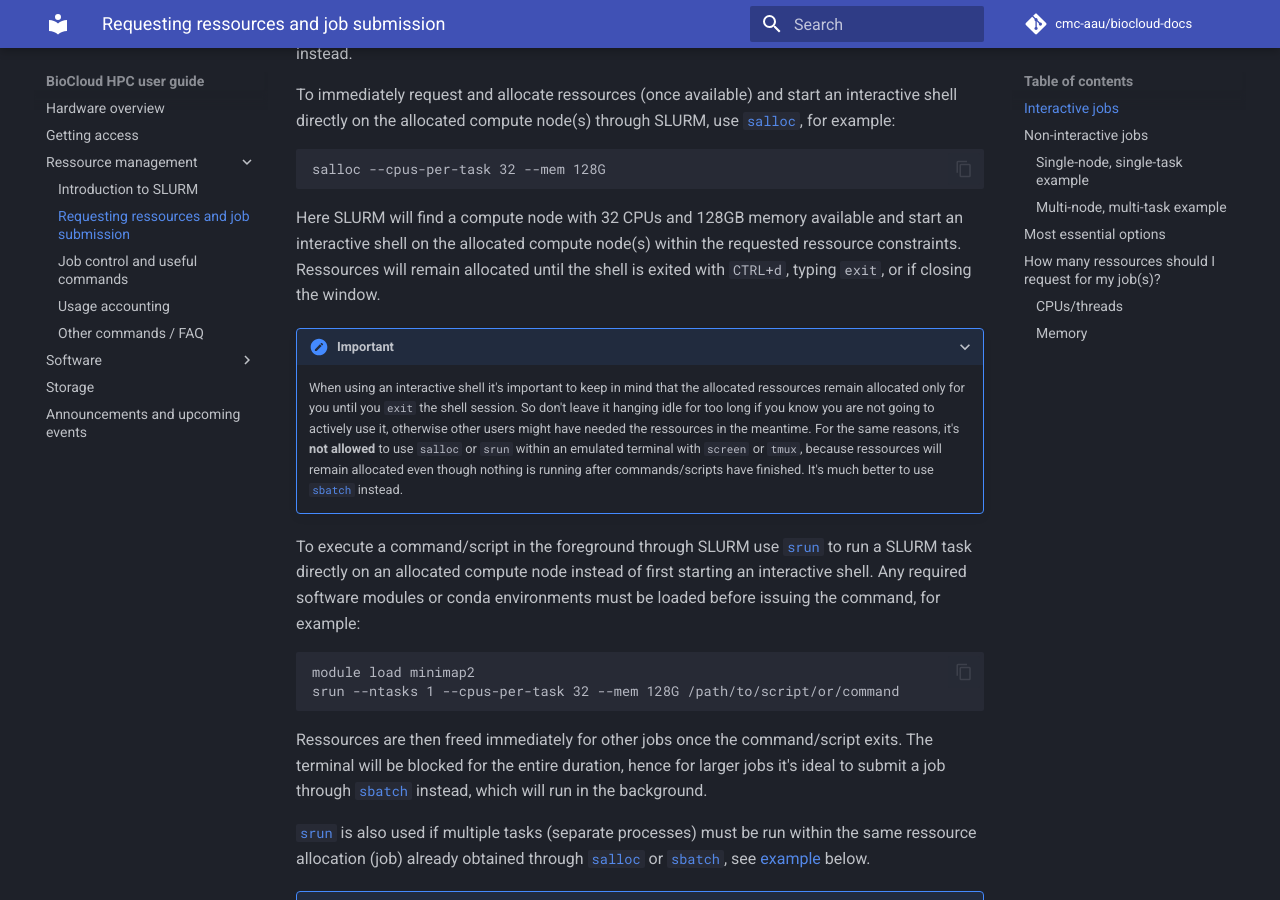
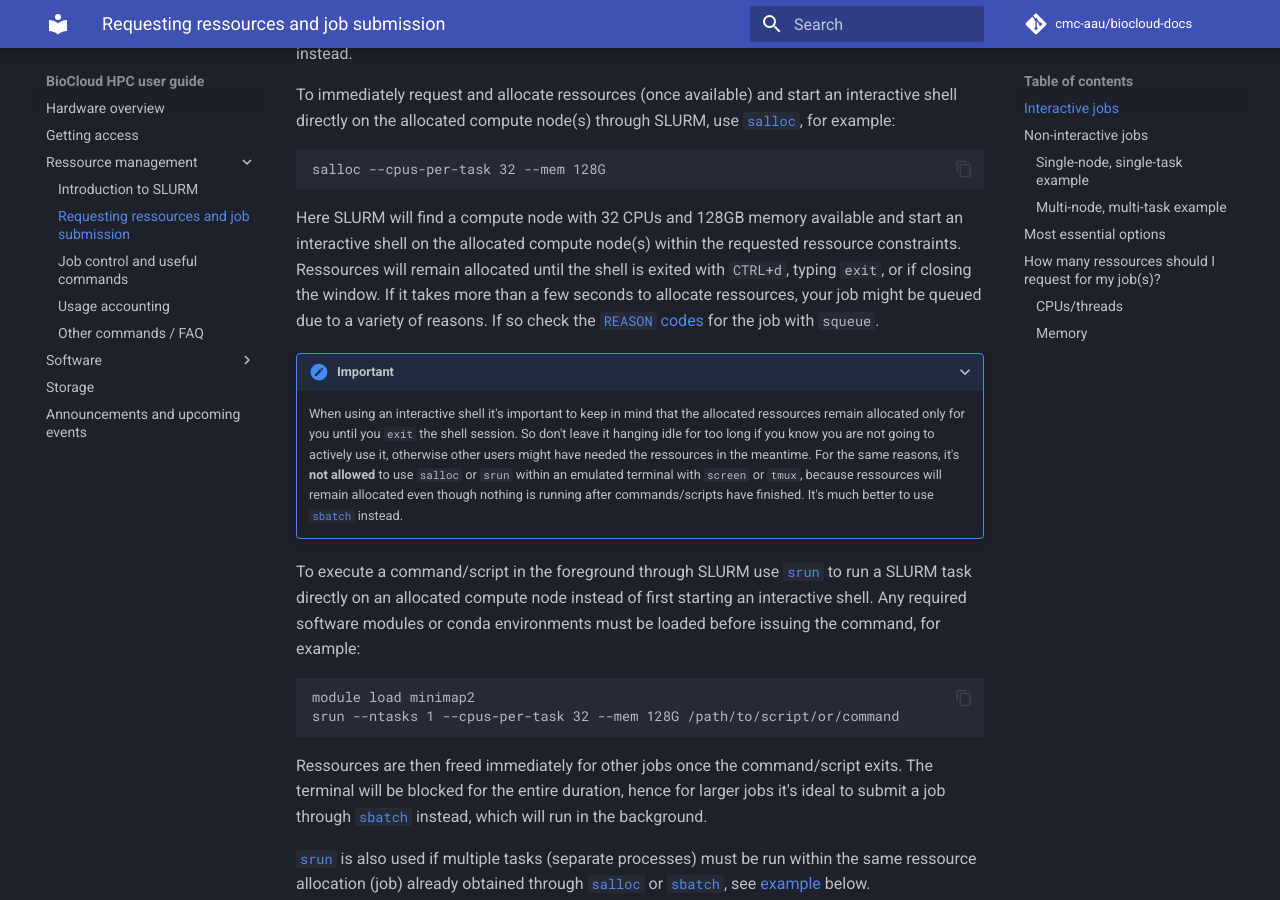
Before and after one commit to cmc-aau/hpc-docs, an MkDocs documentation site: the page built from docs/slurm/request.md, in a window 1280 px wide and 900 px high, scrolled down 486 px. Built offline with MkDocs 1.6.1 and Material for MkDocs 9.7.7, drawn with Linux system fonts in a browser that asks for light colours; comment, search, counter and statistics services are not loaded.

Commit message:
salloc link reason codes

````diff
--- a/docs/slurm/request.md
+++ b/docs/slurm/request.md
@@ -8,7 +8,7 @@ To immediately request and allocate ressources (once available) and start an int
 ```
 salloc --cpus-per-task 32 --mem 128G
 ```
-Here SLURM will find a compute node with 32 CPUs and 128GB memory available and start an interactive shell on the allocated compute node(s) within the requested ressource constraints. Ressources will remain allocated until the shell is exited with `CTRL+d`, typing `exit`, or if closing the window.
+Here SLURM will find a compute node with 32 CPUs and 128GB memory available and start an interactive shell on the allocated compute node(s) within the requested ressource constraints. Ressources will remain allocated until the shell is exited with `CTRL+d`, typing `exit`, or if closing the window. If it takes more than a few seconds to allocate ressources, your job might be queued due to a variety of reasons. If so check the [`REASON` codes](jobcontrol.md#get-job-status-info) for the job with `squeue`.
 
 ???+ Important
       When using an interactive shell it's important to keep in mind that the allocated ressources remain allocated only for you until you `exit` the shell session. So don't leave it hanging idle for too long if you know you are not going to actively use it, otherwise other users might have needed the ressources in the meantime. For the same reasons, it's **not allowed** to use `salloc` or `srun` within an emulated terminal with `screen` or `tmux`, because ressources will remain allocated even though nothing is running after commands/scripts have finished. It's much better to use [`sbatch`](#non-interactive-jobs) instead.
````
